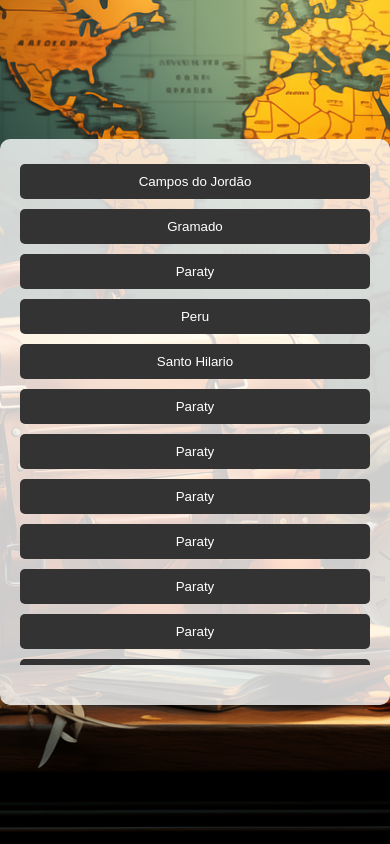
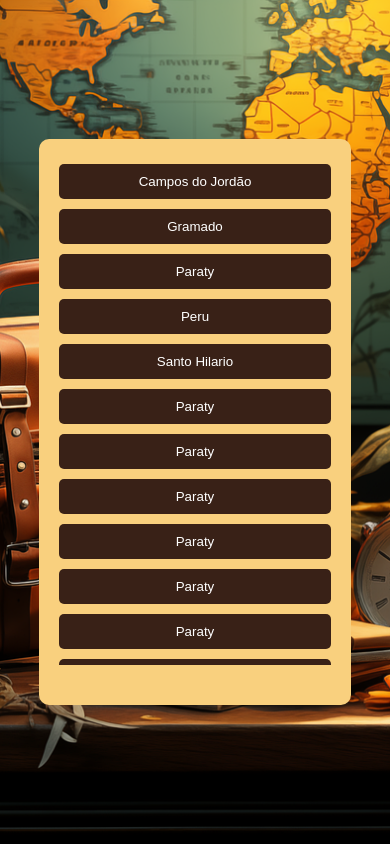
Before and after one commit to Francisco0527/Momentos, a plain HTML site: page index.html in a window 390 px wide. Drawn offline with Linux system fonts and the light colour scheme.

Commit message:
Update style.css

```diff
--- a/style.css
+++ b/style.css
@@ -24,6 +24,7 @@ body {
   display: flex;
   flex-direction: column;
   align-items: center;
+  background-color: rgb(249, 208, 126);
 }
 
 .city-list {
@@ -37,7 +38,7 @@ body {
   width: 100%;
   padding: 10px;
   margin: 5px 0;
-  background-color: #333;
+  background-color: rgb(57, 33, 23);
   color: white;
   border: none;
   border-radius: 5px;
@@ -96,3 +97,27 @@ iframe {
   height: 100%;
   border-radius: 10px;
 }
+
+/* Estilizando a barra de rolagem para navegadores baseados em WebKit */
+.city-list::-webkit-scrollbar {
+  width: 8px;
+}
+
+.city-list::-webkit-scrollbar-track {
+  background: rgb(249, 208, 126);
+}
+
+.city-list::-webkit-scrollbar-thumb {
+  background-color: rgb(100, 133, 105);
+  border-radius: 10px;
+  border: 2px solid rgba(0, 0, 0, 0);
+}
+
+@media (max-width: 900px) {
+  .container {
+    width: 80%;
+  }
+  .sequence {
+    font-size: 16px;
+  }
+}
```
